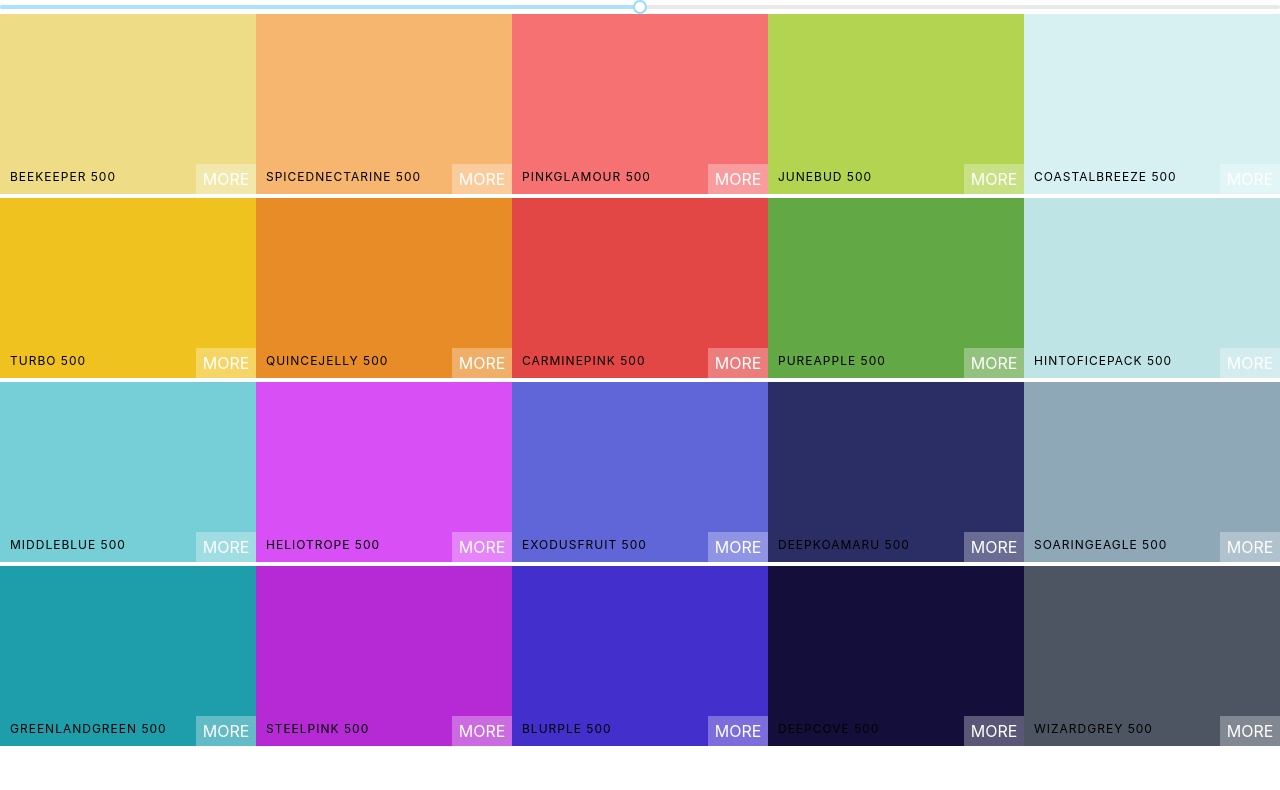
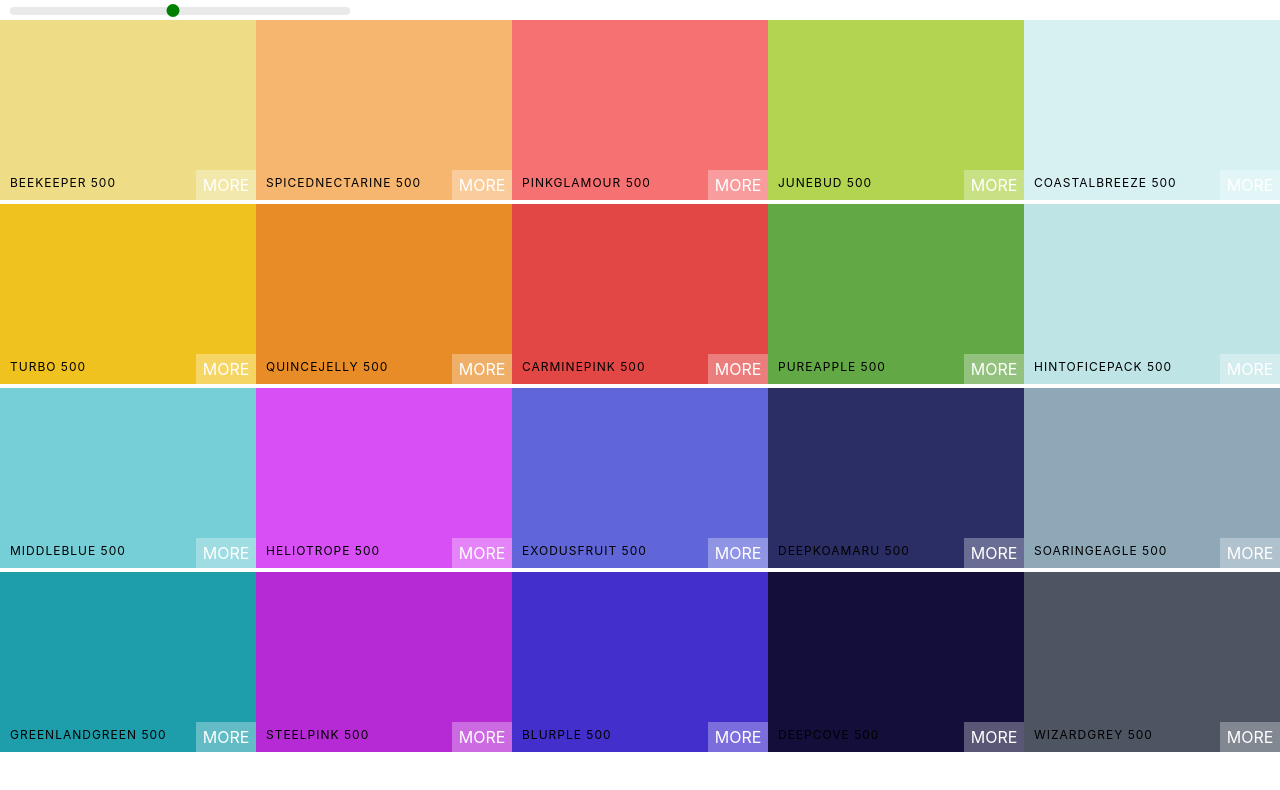
Before and after one commit to kevinapple/colors-app, a React (Create React App) app: page / in a window 1280 px wide. Shown: the top 790 px of the page. Built offline with nearby package versions, Linux system fonts and the light colour scheme.

Commit message:
Style Color Slider

```diff
--- a/src/Palette.css
+++ b/src/Palette.css
@@ -5,3 +5,30 @@
 .Palette-colors {
     height:90%;
 }
+
+.slider {
+    width: 340px;
+    margin: 0 10px;
+    display: inline-block;
+}
+
+.rc-slider-track {
+    background-color: transparent;
+}
+.rc-slider-rail {
+    height: 8px;
+}
+.rc-slider-handle,
+.rc-slider-handle:active,
+.rc-slider-handle:focus,
+.rc-slider-handle:hover
+{
+    background-color: green;
+    outline: none;
+    border: 2px solid green;
+    box-shadow: none;
+    width: 13px;
+    height:13px;
+    margin-left: -7px;
+    margin-top: -3px;
+}
--- a/src/Palette.js
+++ b/src/Palette.js
@@ -1,8 +1,9 @@
 import React, { Component } from 'react';
 import ColorBox from "./ColorBox";
+import "rc-slider/assets/index.css";
 import "./Palette.css";
 import Slider from "rc-slider";
-import "rc-slider/assets/index.css";
+
 
 class Palette extends Component {
     constructor(props) {
@@ -21,6 +22,7 @@
         );
         return (
                 <div className='Palette'>
+                    <div className='slider'>
                         <Slider
                             defaultValue={level}
                             min={100}
@@ -28,6 +30,7 @@
                             step={100}
                             onAfterChange={this.changeLevel}
                         />
+                    </div>
                     {/* Navbar goes here */}
                     <div className='Palette-colors'>
                         {colorBoxes}
```
Lines whose indentation alone changed are shown as unchanged.
